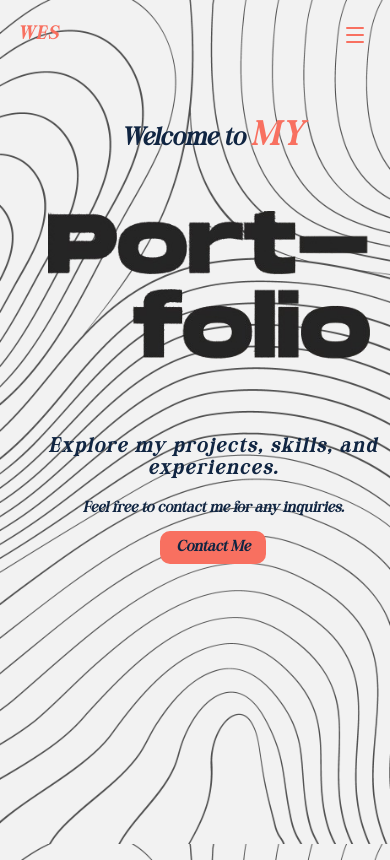
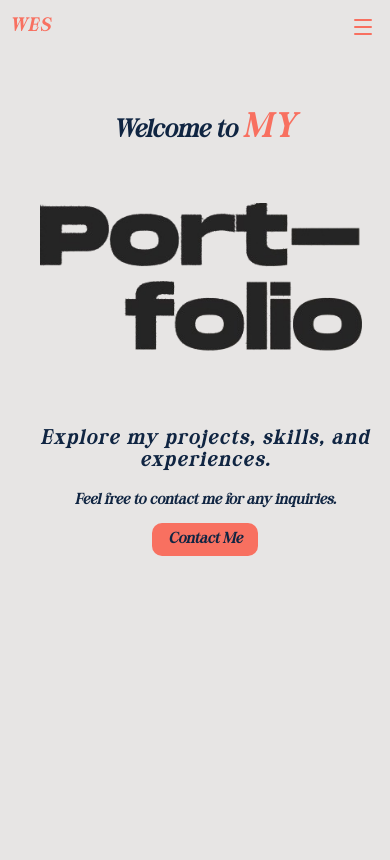
Before and after one commit to Sonderssss/wes-portfolio-react, a React (Vite) app: page / in a window 390 px wide. Shown: the top 860 px of the page. Built offline with nearby package versions, Linux system fonts and the light colour scheme.

Commit message:
feat: add global styles and responsive navigation layout to App.css

```diff
--- a/src/App.css
+++ b/src/App.css
@@ -8,12 +8,9 @@
 }
 
 body{
-  background-image: url('./assets/images/portfolio-background.jpg');
-  background-size: cover;
-  background-repeat: no-repeat;
-  background-attachment: fixed;
-  background-position: center;
+  background-color: var(--stone-200);
   min-height: 100vh;
+  margin: 0;
 }
 
 :root {
```
